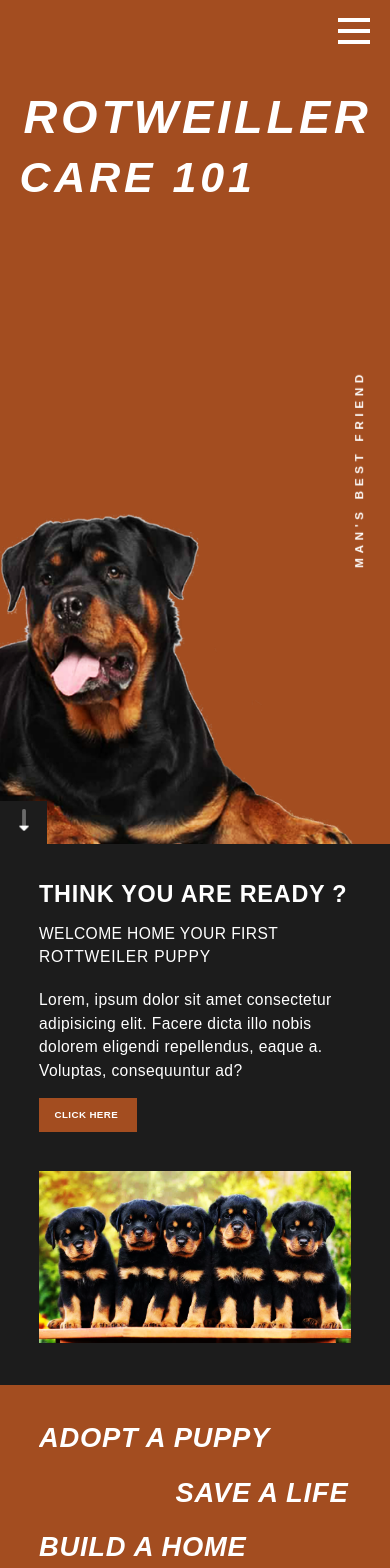
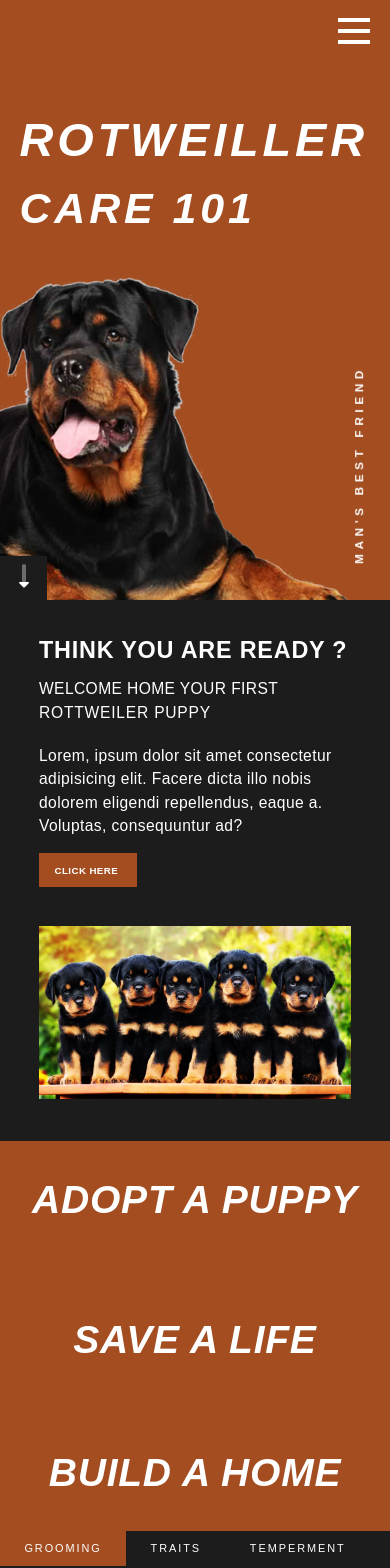
Before and after one commit to Zeus540/Rottweiler-V2, a React (Create React App) app: page / in a window 390 px wide. Shown: the top 1568 px of the page. Built offline with nearby package versions, Linux system fonts and the light colour scheme.

Commit message:
fixed mobile styling

```diff
--- a/src/scss/_header.scss
+++ b/src/scss/_header.scss
@@ -14,8 +14,8 @@
     font-size: calc(10px + 2vmin);
     color: white;
     overflow: hidden;
-    height: 100vh;
-
+    height: 100%;
+    padding-top: 30vw;
   }
 }
 
@@ -28,10 +28,11 @@ font-family: arial;
 overflow: hidden;
 font-size: 8vw;
 @media (min-width:1px) and (max-width:426px) {
-  left: 6vw;
-  top: 24vw;
+  left: 0vw;
+  top: 0vw;
   font-size: 12vw;
   letter-spacing: 1vw;
+  padding: 0vw 5vw;
 }
 .Heading1{
   font-weight: bold;
@@ -47,8 +48,9 @@ font-size: 8vw;
   overflow: hidden;
   font-size: 8vw;
   @media (min-width:1px) and (max-width:426px) {
-    left: 5vw;
-    top: 27vw;
+    left: 0vw;
+    top: 5vw;
+    padding: 0vw 5vw;
     font-size: 11vw;
     letter-spacing: 1vw;
   }
@@ -67,8 +69,8 @@ font-size: 8vw;
   @media (min-width:1px) and (max-width:426px) {
     width: 100vw;
     left: -29px;
-    bottom: -12vw;
-    position: absolute;
+    bottom: -14vw;
+    position: relative;
   }
 }
 
@@ -87,7 +89,7 @@ font-size: 8vw;
   @media (min-width:1px) and (max-width:426px) {
     width: 100vw;
     left: 42vw;
-    top: 70vw;
+    top: 39vw;
     position: relative;
     font-size: 3vw;
     letter-spacing: 1.2vw;
--- a/src/scss/_message.scss
+++ b/src/scss/_message.scss
@@ -6,14 +6,22 @@
     font-style: italic;
     color: white;
     overflow: hidden;
-
+    @media (min-width:1px) and (max-width:426px) {
+        height: 100vw;
+      }
     .TextHolder1{
         overflow: hidden;
         left: 10vw;
         top: 10vw;
         letter-spacing: 0.2vw;
+        font-size: 7vw;
+        @media (min-width:1px) and (max-width:426px) {
+            font-size: 10vw;
+            left: 0vw;
+            text-align: center;
+          }
         h1{
-            font-size: 7vw;
+
         }
     }
 
@@ -22,8 +30,15 @@
         left: 45vw;
         top: 17vw;
         letter-spacing: 0.2vw;
+        font-size: 7vw;
+        @media (min-width:1px) and (max-width:426px) {
+            font-size: 10vw;
+            left: 0vw;
+            top: 36vw;
+            text-align: center;
+          }
         h2{
-            font-size: 7vw;
+
         }
     }
 
@@ -32,8 +47,15 @@
         top: 24vw;
         left: 10vw;
         letter-spacing: 0.2vw;
+        font-size: 7vw;
+        @media (min-width:1px) and (max-width:426px) {
+            font-size: 10vw;
+            top: 60vw;
+            left: 0vw;
+            text-align: center;
+          }
         h3{
-            font-size: 7vw;
+
         }
     }
 
```
